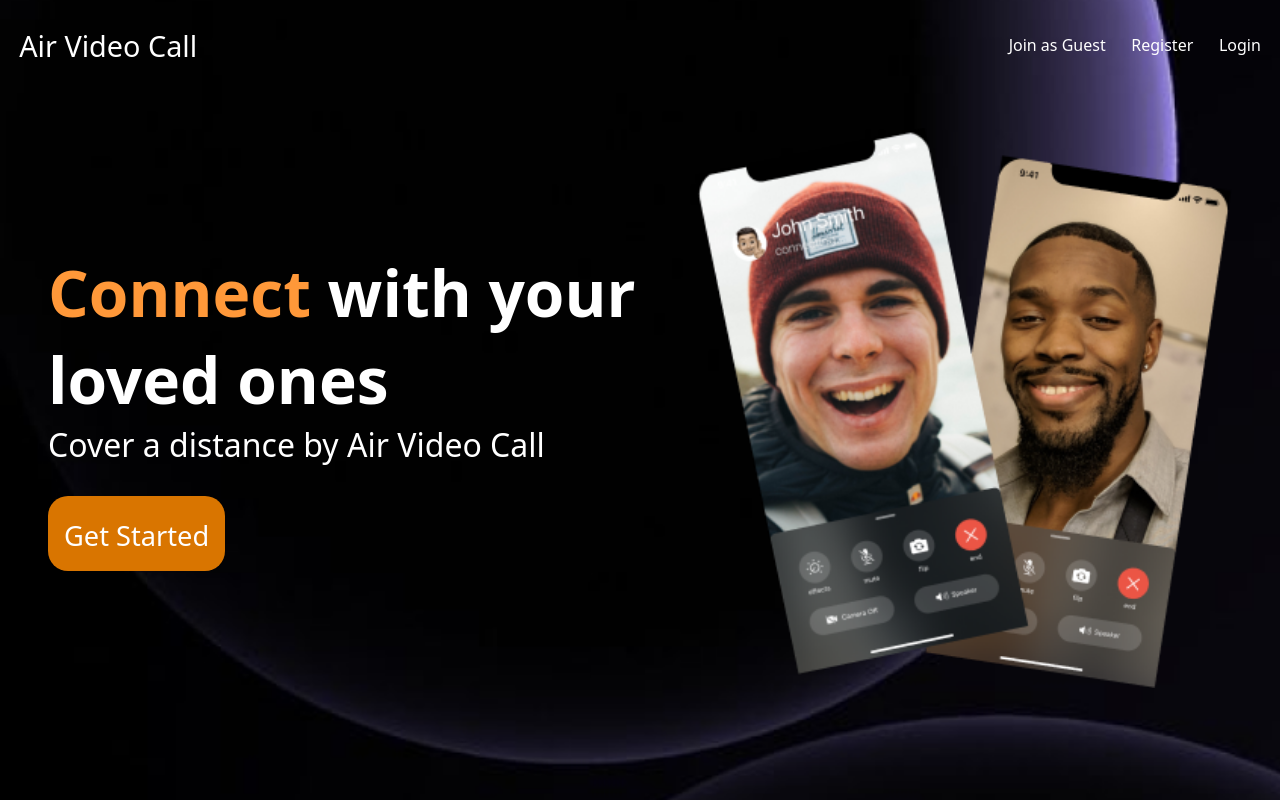
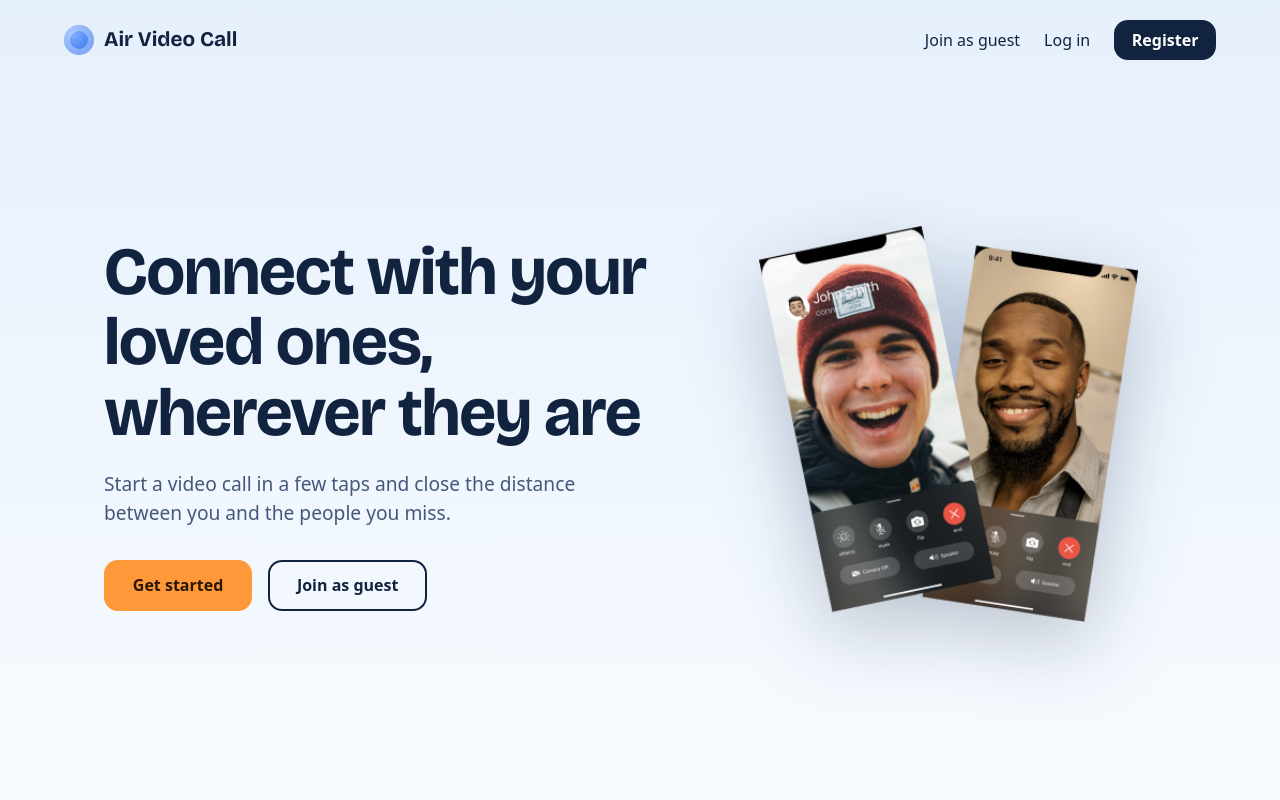
Before and after one commit to vaibhav-araikar/Zoom, a React app in the folder Frontend/: page / in a window 1280 px wide. Built offline with nearby package versions, Linux system fonts and the light colour scheme; the HTML template or start-up script is replaced by a standard one.

Commit message:
improvinh homepage ui

```diff
--- /dev/null
+++ b/Frontend/src/pages/landing.css
@@ -0,0 +1,215 @@
+@import url("https://fonts.googleapis.com/css2?family=Bricolage+Grotesque:opsz,wght@12..96,500;12..96,700&family=Instrument+Sans:wght@400;500;600&display=swap");
+
+.lp {
+  --sky: #e6f0fc;
+  --sky-deep: #cfe0f7;
+  --ink: #12233f;
+  --ink-soft: #46587a;
+  --blue: #2563eb;
+  --sun: #ff9839;
+  --radius: 14px;
+
+  min-height: 100vh;
+  display: flex;
+  flex-direction: column;
+  background: linear-gradient(180deg, var(--sky) 0%, #f7fbff 100%);
+  color: var(--ink);
+  font-family: "Instrument Sans", system-ui, sans-serif;
+}
+
+.lp a {
+  text-decoration: none;
+  color: inherit;
+}
+
+.lp a:focus-visible {
+  outline: 3px solid var(--blue);
+  outline-offset: 3px;
+  border-radius: 8px;
+}
+
+/* Navbar */
+.lp-nav {
+  display: flex;
+  align-items: center;
+  justify-content: space-between;
+  gap: 1rem;
+  padding: 1.25rem clamp(1.25rem, 5vw, 4rem);
+}
+
+.lp-brand {
+  display: flex;
+  align-items: center;
+  gap: 0.6rem;
+  font-family: "Bricolage Grotesque", sans-serif;
+  font-weight: 700;
+  font-size: 1.3rem;
+}
+
+.lp-logo {
+  width: 1.9rem;
+  height: 1.9rem;
+  border-radius: 50%;
+  background: radial-gradient(circle at 30% 30%, #7fb0ff, var(--blue));
+  box-shadow: inset 0 0 0 6px rgba(255, 255, 255, 0.35);
+}
+
+.lp-links {
+  display: flex;
+  align-items: center;
+  gap: 1.5rem;
+}
+
+.lp-link {
+  font-weight: 500;
+  color: var(--ink-soft);
+  transition: color 0.15s;
+}
+
+.lp-link:hover {
+  color: var(--ink);
+}
+
+/* Buttons */
+.lp-btn {
+  display: inline-block;
+  padding: 0.9rem 1.8rem;
+  border-radius: var(--radius);
+  background: var(--sun);
+  color: #2b1600 !important;
+  font-weight: 600;
+  transition:
+    transform 0.15s,
+    box-shadow 0.15s;
+}
+
+.lp-btn:hover {
+  transform: translateY(-2px);
+  box-shadow: 0 8px 20px rgba(255, 152, 57, 0.4);
+}
+
+.lp-btn--small {
+  padding: 0.55rem 1.1rem;
+  background: var(--ink);
+  color: #fff !important;
+}
+
+.lp-btn--small:hover {
+  box-shadow: 0 8px 20px rgba(18, 35, 63, 0.25);
+}
+
+.lp-btn--ghost {
+  background: transparent;
+  color: var(--ink) !important;
+  box-shadow: inset 0 0 0 2px var(--ink);
+}
+
+.lp-btn--ghost:hover {
+  box-shadow: inset 0 0 0 2px var(--ink);
+  background: rgba(255, 255, 255, 0.6);
+}
+
+/* Hero */
+.lp-hero {
+  flex: 1;
+  display: grid;
+  grid-template-columns: 1.1fr 0.9fr;
+  align-items: center;
+  gap: clamp(2rem, 5vw, 5rem);
+  padding: 2rem clamp(1.25rem, 5vw, 4rem) 4rem;
+  max-width: 1200px;
+  width: 100%;
+  margin: 0 auto;
+}
+
+.lp-copy h1 {
+  font-family: "Bricolage Grotesque", sans-serif;
+  font-weight: 700;
+  font-size: clamp(2.4rem, 5.5vw, 4.2rem);
+  line-height: 1.05;
+  letter-spacing: -0.02em;
+  max-width: 14ch;
+  margin: 0 0 1.25rem;
+}
+
+.lp-sub {
+  font-size: 1.2rem;
+  line-height: 1.55;
+  color: var(--ink-soft);
+  max-width: 44ch;
+  margin: 0 0 2rem;
+}
+
+.lp-actions {
+  display: flex;
+  flex-wrap: wrap;
+  gap: 1rem;
+}
+
+/* Visual */
+.lp-visual {
+  position: relative;
+  display: grid;
+  place-items: center;
+}
+
+.lp-glow {
+  position: absolute;
+  width: 85%;
+  aspect-ratio: 1;
+  border-radius: 50%;
+  background: radial-gradient(circle, var(--sky-deep) 0%, transparent 70%);
+}
+
+.lp-visual img {
+  position: relative;
+  width: min(100%, 380px);
+  height: auto;
+  filter: drop-shadow(0 24px 40px rgba(18, 35, 63, 0.25));
+}
+
+/* Tablet and mobile */
+@media (max-width: 820px) {
+  .lp-hero {
+    grid-template-columns: 1fr;
+    text-align: center;
+  }
+
+  .lp-copy h1,
+  .lp-sub {
+    margin-left: auto;
+    margin-right: auto;
+  }
+
+  .lp-actions {
+    justify-content: center;
+  }
+
+  .lp-visual {
+    order: -1;
+  }
+
+  .lp-visual img {
+    width: min(70%, 280px);
+  }
+}
+
+@media (max-width: 520px) {
+  .lp-links .lp-link:first-child {
+    display: none; /* guest link is still in the hero */
+  }
+
+  .lp-links {
+    gap: 1rem;
+  }
+}
+
+@media (prefers-reduced-motion: reduce) {
+  .lp-btn,
+  .lp-link {
+    transition: none;
+  }
+  .lp-btn:hover {
+    transform: none;
+  }
+}
--- a/Frontend/src/pages/landing.jsx
+++ b/Frontend/src/pages/landing.jsx
@@ -1,48 +1,53 @@
 import React from "react";
-import "../App.css";
 import { Link } from "react-router-dom";
+import "./landing.css";
 
 export default function LandingPage() {
   return (
-    <div className="landingPageContainer">
-      {/* Navbar */}
-      <nav>
-        <div className="navHeader">
-          <h2>Air Video Call</h2>
+    <div className="lp">
+      <header className="lp-nav">
+        <Link to="/" className="lp-brand" aria-label="Air Video Call home">
+          <span className="lp-logo" aria-hidden="true" />
+          Air Video Call
+        </Link>
+
+        <nav className="lp-links" aria-label="Main">
+          {/* Change this route to wherever your guest flow lives */}
+          <Link to="/guest" className="lp-link">
+            Join as guest
+          </Link>
+          <Link to="/auth" className="lp-link">
+            Log in
+          </Link>
+          <Link to="/register" className="lp-btn lp-btn--small">
+            Register
+          </Link>
+        </nav>
+      </header>
+
+      <main className="lp-hero">
+        <div className="lp-copy">
+          <h1>Connect with your loved ones, wherever they are</h1>
+          <p className="lp-sub">
+            Start a video call in a few taps and close the distance between you
+            and the people you miss.
+          </p>
+
+          <div className="lp-actions">
+            <Link to="/auth" className="lp-btn">
+              Get started
+            </Link>
+            <Link to="/guest" className="lp-btn lp-btn--ghost">
+              Join as guest
+            </Link>
+          </div>
         </div>
 
-        <div className="navList">
-          <p>Join as Guest</p>
-
-          <Link
-            to="/register"
-            style={{ textDecoration: "none", color: "inherit" }}
-          >
-            <p>Register</p>
-          </Link>
-
-          <Link to="/auth" style={{ textDecoration: "none", color: "inherit" }}>
-            <p>Login</p>
-          </Link>
+        <div className="lp-visual">
+          <div className="lp-glow" aria-hidden="true" />
+          <img src="/mobile.png" alt="Air Video Call running on a phone" />
         </div>
-      </nav>
-
-      {/* Main Page */}
-      <div className="landingMainContainer">
-        <div>
-          <h1>
-            <span style={{ color: "#ff9839" }}>Connect</span> with your loved
-            ones
-          </h1>
-          <p>Cover a distance by Air Video Call</p>
-          <div role="button">
-            <Link to="/auth">Get Started</Link>
-          </div>
-        </div>
-        <div>
-          <img src="/mobile.png" alt="Mobile PNG" />
-        </div>
-      </div>
+      </main>
     </div>
   );
 }
```
